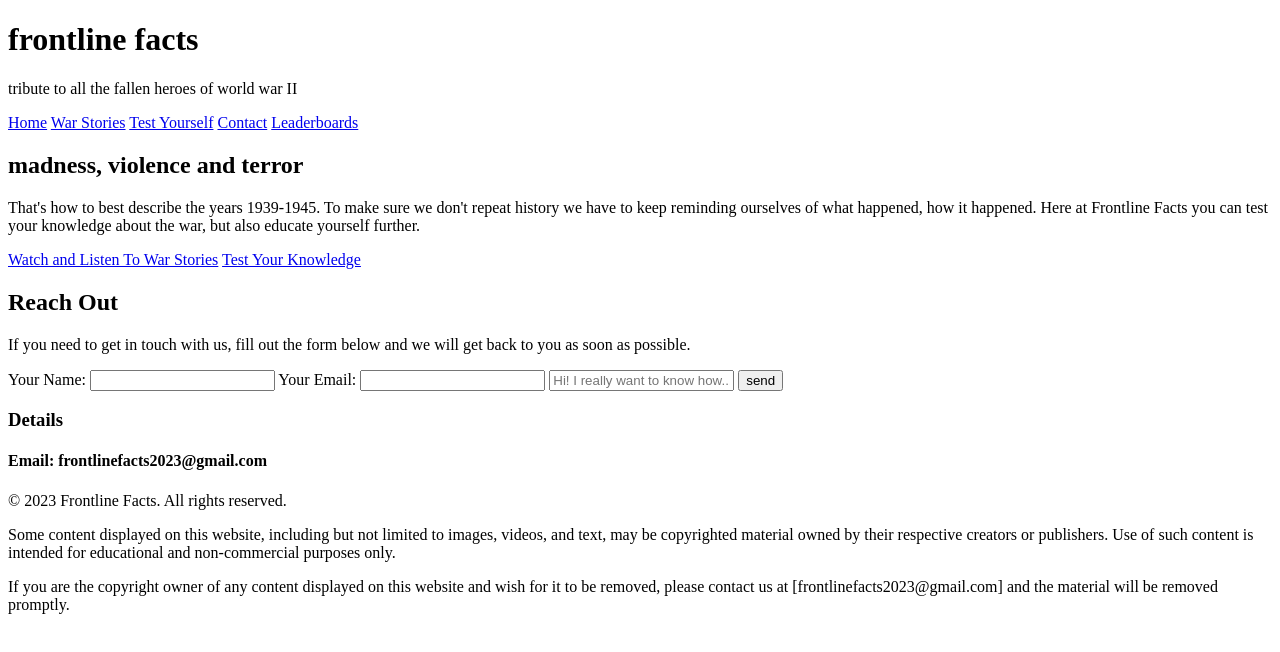
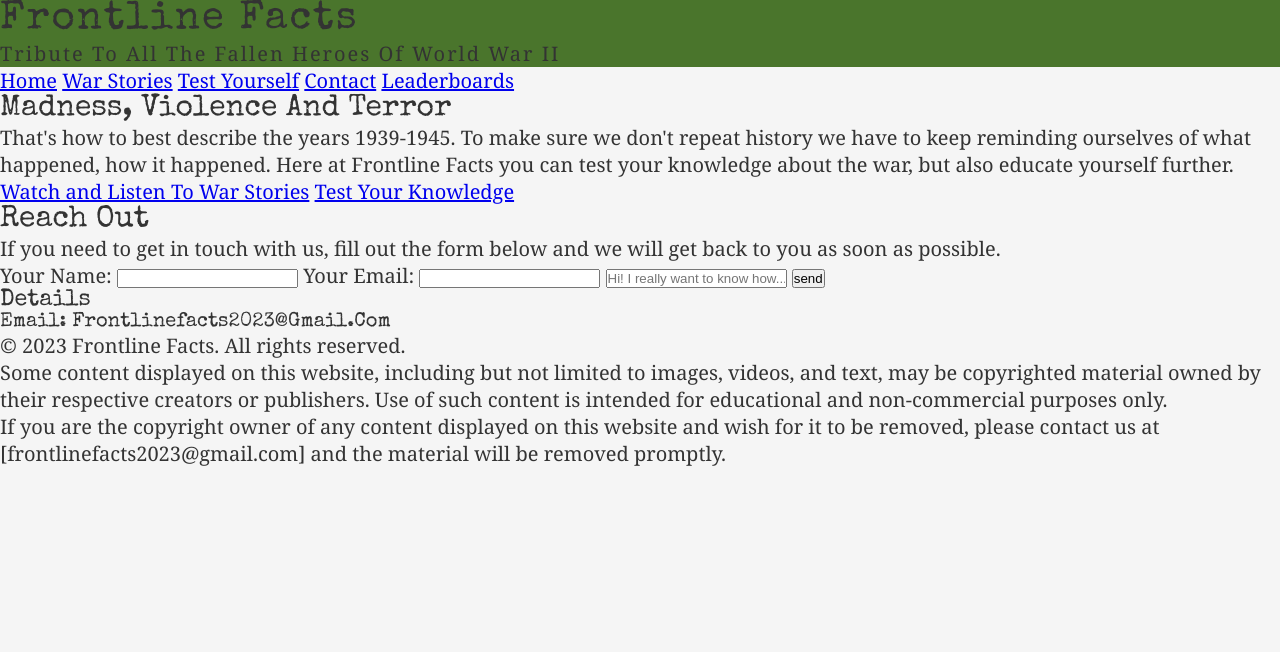
Before and after one commit to LucasRangfeldt/BattleMania, a plain HTML site: page index.html in a window 1280 px wide. Drawn offline with nearby package versions, Linux system fonts and the light colour scheme; files that its build step writes are made by us from their sources.

Commit message:
add styling to body and headers

```diff
--- a/assets/styles.css
+++ b/assets/styles.css
@@ -0,0 +1,31 @@
+/* color palettes quiz and history site: Huvudbakgrund: #FAFAFA eller #F5F5F5 (Ljus grå)
+Text: #333333 (Nästan svart)
+Rubriker och viktiga element: #4A752C (Militärgrön)
+Sidfot och mindre viktiga element: #8A8A8A (Mörkgrå)
+Knappar eller CTA: #DAA520 (Guld)
+font-family: 'Special Elite', cursive;
+Accentfärger: #003366 (Navyblå) */
+* {
+    margin: 0;
+    padding: 0;
+    box-sizing: border-box;
+}
+/* Body */
+body {
+    background-color: #F5f5f5;
+    font-size: 20px;
+    font-family: 'Noto Serif', serif;
+    color: #333333;
+}
+/* General styling for ALL headlines */
+h1, h2, h3, h4 {
+    text-transform: capitalize;
+    font-family: 'Special ELite', cursive;
+    font-weight: 300;
+}
+/* Header Styling */
+header {
+    background-color: #4A752C;
+    text-transform: capitalize;
+    letter-spacing: 2px;
+}
--- a/index.html
+++ b/index.html
@@ -4,7 +4,7 @@
     <meta charset="UTF-8">
     <meta name="viewport" content="width=device-width, initial-scale=1.0">
     <title>Frontline Facts</title>
-    <link rel="stylesheet" href="styles.css">
+    <link rel="stylesheet" href="../WW2-quiz/assets/styles.css">
 		<script src="https://kit.fontawesome.com/c5eb680a53.js" crossorigin="anonymous"></script>
 		<style>
 			@import url('https://fonts.googleapis.com/css2?family=Noto+Serif&family=Special+Elite&display=swap');
@@ -13,7 +13,7 @@
 <body>
 	<header>
 		<h1>frontline facts</h1>
-		<p>tribute to all the fallen heroes of world war II</p>
+		<p>Tribute to all the fallen heroes of World War II</p>
 	</header>
 	<div class="nav-bar">
 		<nav>
```
